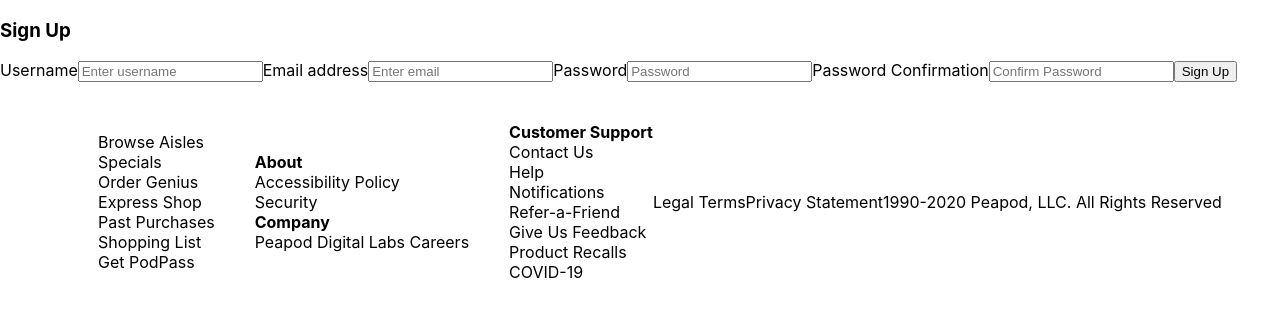
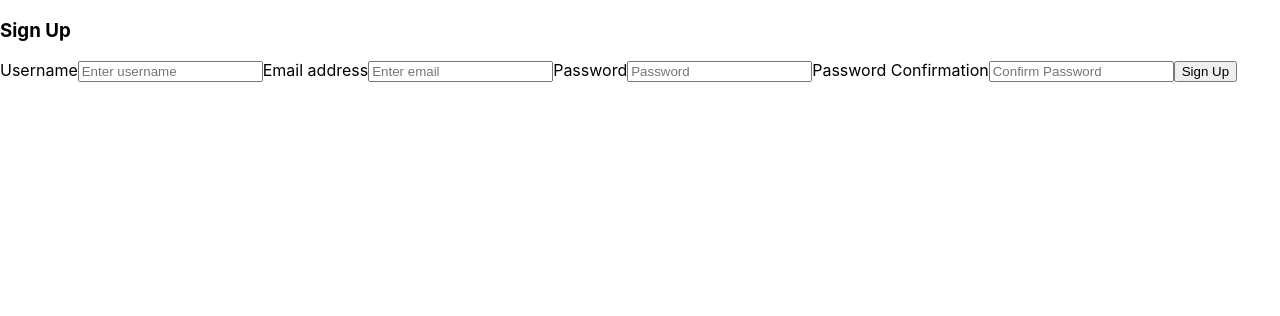
Before and after one commit to meganbyrne8/project-three-peapod, a React (Create React App) app in the folder client/project-three-peapod/: page /signUp in a window 1280 px wide. Shown: the top 316 px of the page. Built offline with nearby package versions, Linux system fonts and the light colour scheme.

Commit message:
footer css home component started with some styling

```diff
--- a/client/project-three-peapod/src/App.jsx
+++ b/client/project-three-peapod/src/App.jsx
@@ -9,7 +9,8 @@
 import SignUp from "./components/SignUp";
 import SignOut from "./components/SignOut";
 import "./App.css";
-import Footer from "./components/shared/Footer";
+import Home from './components/Home'
+
 
 
 export default class App extends Component {
@@ -49,6 +50,7 @@
       <>
         <div>
           <Switch>
+          <Route exact path="/" render={() => <Home user={user} />} />
             <Route exact path="/products">
               <ProductsContainer />
               {isLoaded && !user
@@ -82,7 +84,7 @@
 
           </Switch>
         </div>
-        <Footer />
+
       </>
     );
   }
--- /dev/null
+++ b/client/project-three-peapod/src/components/Home.css
@@ -0,0 +1,41 @@
+
+.peapod-Logo{
+    display: flex;
+    justify-content: center;
+    padding: 15px;
+}
+
+.home-nav h4 h5 {
+    display: flex;
+    justify-content: flex-end;
+    /* font-size: 20px;
+    padding-right: 25px;  */
+    /* padding-top: 20px; */
+
+}
+
+.signIn {
+    /* display: flex;
+    justify-content: flex-end; */
+    /* font-size: 15px;
+    padding-right: 20px;
+    padding-top: -3px; */
+    color: #878F3D;
+}
+
+.cover {
+    background-image: url('https://i.imgur.com/YuqrxXU.png');
+    height: 120vh;
+
+}
+
+.cover h3 {
+    font-family: 'Roboto', sans-serif;
+    padding: 200px;
+    font-size: 50px;
+    display: flex;
+    padding-right: 450px;
+    padding-left: 450px;
+    flex-direction: column;
+    justify-content: center;
+}
--- /dev/null
+++ b/client/project-three-peapod/src/components/Home.jsx
@@ -0,0 +1,30 @@
+import React from 'react'
+import './Home.css'
+// import Layout from './shared/Layout'
+import Footer from './shared/Footer'
+import cover from './shared/peapod-cover-photo.png'
+import peapod from './shared/peapod-Logo.png'
+
+const Home = () => {
+  return (
+ <>
+<nav className="home-nav">
+      <div className="peapod-Logo">
+        <img src={peapod} alt="peapod-Logo" />
+      </div>
+      <div className="account-sign-in">
+        <h4 className="account">Already have an account?</h4>
+        <h5 className="signIn">Sign In</h5>
+      </div>
+</nav>
+
+
+      <div className="cover">
+        <h3>Shop for thousands of grocery items for your home or business</h3>
+      </div>
+      <Footer />
+  </>
+  )
+}
+
+export default Home
--- a/client/project-three-peapod/src/components/shared/Footer.css
+++ b/client/project-three-peapod/src/components/shared/Footer.css
@@ -1,11 +1,9 @@
-footer {
+.main-footer {
     display: flex;
-    justify-content: center;
-    align-items: center;
-    flex: 1;
-    padding: 20px;
+    flex-direction: row;
+    justify-items: center;
+   justify-content: space-around;
     color: black;
-    height: 200px;
 
 }
 
@@ -18,26 +16,37 @@
 }
 
 .right {
-   list-style: none;
+    list-style: none;
 }
 
-.icons {
+.social-icons {
     color: #58782C;
     display: flex;
     justify-content: center;
+    justify-content: space-around;
+    padding-left: 250px;
+    padding-right: 250px;
+
 }
 
-/* .legal {
+.legal-list {
     display: flex;
+    flex-direction: row;
+    list-style: none;
     justify-content: center;
+    padding-top: 5px;
+
+}
+.legal-term {
+    padding-right: 30px;
 }
 
-.privacy {
+.copyright {
     display: flex;
+    flex-direction: column;
+    list-style: none;
     justify-content: center;
+    align-items: center;
+    padding-left: 30px;
+
 }
-
-.rights {
-    display: flex;
-    justify-content: center;
-} */
--- a/client/project-three-peapod/src/components/shared/Footer.jsx
+++ b/client/project-three-peapod/src/components/shared/Footer.jsx
@@ -1,59 +1,91 @@
 import React from 'react'
 import './Footer.css'
-// import { FaPinterestP, FaFacebookF, FaInstagram, FaTwitter, FaYoutube } from 'react-icons/fa'
+import { FaPinterestP, FaFacebookF, FaInstagram, FaTwitter, FaYoutube } from 'react-icons/fa'
 
 const Footer = () =>
-  <footer>
+<>
+  < hr />
+<div className="main-footer">
+  <div className="left-column">
     <ul className="left">
-      <li>Browse Aisles</li>
-      <li>Specials</li>
-      <li>Order Genius</li>
-      <li>Express Shop</li>
-      <li>Past Purchases</li>
-      <li>Shopping List</li>
-      <li>Get PodPass</li>
+      <li><strong>Browse Aisles</strong></li>
+      <br/>
+      <li><strong>Specials</strong></li>
+      <br/>
+      <li><strong>Order Genius</strong></li>
+      <br/>
+      <li><strong>Express Shop</strong></li>
+      <br/>
+      <li><strong>Past Purchases</strong></li>
+      <br/>
+      <li><strong>Shopping List</strong></li>
+      <br/>
+      <li><strong>Get PodPass</strong></li>
+      <br/>
+      <li><strong>Delivery / Pick Up Times</strong></li>
     </ul>
+  </div>
 
+<div className="middle-column">
     <ul className="middle">
       <li><strong>About</strong></li>
+      <br/>
       <li>Accessibility Policy</li>
+      <br/>
       <li>Security</li>
+      <br/>
+      <br/>
       <li><strong>Company</strong></li>
+      <br/>
       <li>Peapod Digital Labs Careers</li>
     </ul>
+</div>
 
+<div className="right column">
     <ul className="right">
       <li><strong>Customer Support</strong></li>
+      <br/>
       <li>Contact Us</li>
+      <br/>
       <li>Help</li>
+      <br/>
       <li>Notifications</li>
+      <br/>
       <li>Refer-a-Friend</li>
+      <br/>
       <li>Give Us Feedback</li>
+      <br/>
       <li>Product Recalls</li>
+      <br/>
       <li>COVID-19</li>
     </ul>
-    <div className="icons">
-      {/* <FaPinterestP />
-            <FaFacebookF />
-            <FaInstagram />
-            <FaTwitter />
-            <FaYoutube /> */}
-
+</div>
+</div>
+<br />
+    <div className="social-icons">
+            <FaPinterestP
+            size="20px" />
+            <FaFacebookF
+            size="20px" />
+            <FaInstagram
+            size="25px" />
+            <FaTwitter
+            size="25px" />
+            <FaYoutube
+            size="25px" />
     </div>
 
     <div className="legal">
-      <p>Legal Terms</p>
+      <ul className="legal-list">
+        <li className="legal-term">Legal Terms</li>
+        <li>Privacy Statement</li>
+      </ul>
     </div>
 
-    <div className="privacy">
-      <p>Privacy Statement</p>
+    <div className="copyright">
+      <p>&copy;1990-2020 Peapod, LLC. All Rights Reserved</p>
     </div>
 
-    <div className="rights">
-      <p>1990-2020 Peapod, LLC. All Rights Reserved</p>
-    </div>
-
-
-  </footer>
+</>
 
 export default Footer
```
Also changed, not shown: client/project-three-peapod/src/components/shared/Layout.jsx (deleted, +0 -16 lines), client/project-three-peapod/src/components/shared/peapod-Logo.png (added), client/project-three-peapod/src/components/shared/peapod-cover-photo.png (added).
